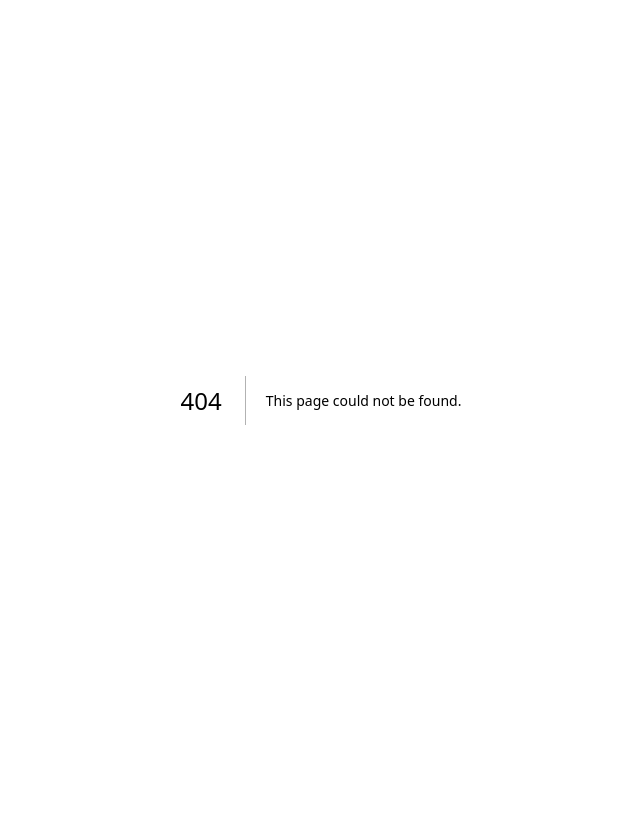
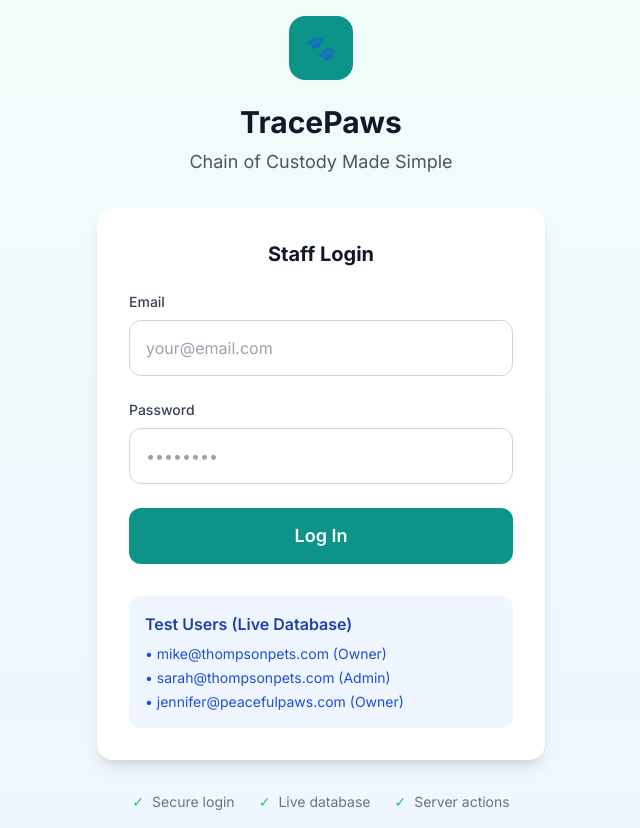
Before and after one commit to trace-paws/tracepaws, a Next.js app: page /login in a window 1280 px wide. Before the commit this address had no page. Shown: the whole page, without its empty margins (319-959 px from the left). Before the commit the page ends 800 px from the top, so only its background shows below. Built offline with nearby package versions, Linux system fonts and the light colour scheme.

Commit message:
Add simple login page with server actions following official Supabase patterns

```diff
--- /dev/null
+++ b/app/login/page.tsx
@@ -0,0 +1,98 @@
+import { login } from './actions'
+
+export default function LoginPage() {
+  return (
+    <div className="min-h-screen bg-gradient-to-b from-teal-50 to-blue-50 flex items-center justify-center p-4">
+      <div className="w-full max-w-md">
+
+        {/* Logo Section */}
+        <div className="text-center mb-8">
+          <div className="w-16 h-16 bg-teal-600 rounded-2xl flex items-center justify-center mx-auto mb-6">
+            <span className="text-2xl text-white">🐾</span>
+          </div>
+          <h1 className="text-3xl font-bold text-gray-900 mb-2">TracePaws</h1>
+          <p className="text-lg text-gray-600">Chain of Custody Made Simple</p>
+        </div>
+
+        {/* Login Form Card */}
+        <div className="bg-white rounded-2xl shadow-lg p-8">
+          <form className="space-y-6">
+            <h2 className="text-xl font-bold text-center text-gray-900 mb-6">
+              Staff Login
+            </h2>
+
+            {/* Email Field */}
+            <div className="space-y-2">
+              <label htmlFor="email" className="block text-sm font-medium text-gray-700">
+                Email
+              </label>
+              <input
+                id="email"
+                name="email"
+                type="email"
+                placeholder="your@email.com"
+                required
+                className="w-full h-14 px-4 text-base border border-gray-300 rounded-xl focus:ring-2 focus:ring-teal-500 focus:border-teal-500 transition-colors"
+                autoComplete="email"
+                autoCapitalize="none"
+                spellCheck={false}
+              />
+            </div>
+
+            {/* Password Field */}
+            <div className="space-y-2">
+              <label htmlFor="password" className="block text-sm font-medium text-gray-700">
+                Password
+              </label>
+              <input
+                id="password"
+                name="password"
+                type="password"
+                placeholder="••••••••"
+                required
+                className="w-full h-14 px-4 text-base border border-gray-300 rounded-xl focus:ring-2 focus:ring-teal-500 focus:border-teal-500 transition-colors"
+                autoComplete="current-password"
+              />
+            </div>
+
+            {/* Login Button */}
+            <button
+              formAction={login}
+              className="w-full h-14 bg-teal-600 text-white text-lg font-semibold rounded-xl hover:bg-teal-700 focus:ring-2 focus:ring-teal-500 focus:ring-offset-2 transition-all duration-200"
+            >
+              Log In
+            </button>
+          </form>
+
+          {/* Test Users Info */}
+          <div className="mt-8 p-4 bg-blue-50 rounded-xl">
+            <h3 className="font-semibold text-blue-800 mb-2">Test Users (Live Database)</h3>
+            <div className="space-y-1 text-sm text-blue-700">
+              <div>• mike@thompsonpets.com (Owner)</div>
+              <div>• sarah@thompsonpets.com (Admin)</div>
+              <div>• jennifer@peacefulpaws.com (Owner)</div>
+            </div>
+          </div>
+        </div>
+
+        {/* Trust Indicators */}
+        <div className="mt-8 text-center">
+          <div className="flex justify-center space-x-6 text-sm text-gray-500">
+            <div className="flex items-center space-x-2">
+              <span className="text-green-500">✓</span>
+              <span>Secure login</span>
+            </div>
+            <div className="flex items-center space-x-2">
+              <span className="text-green-500">✓</span>
+              <span>Live database</span>
+            </div>
+            <div className="flex items-center space-x-2">
+              <span className="text-green-500">✓</span>
+              <span>Server actions</span>
+            </div>
+          </div>
+        </div>
+      </div>
+    </div>
+  )
+}
```
